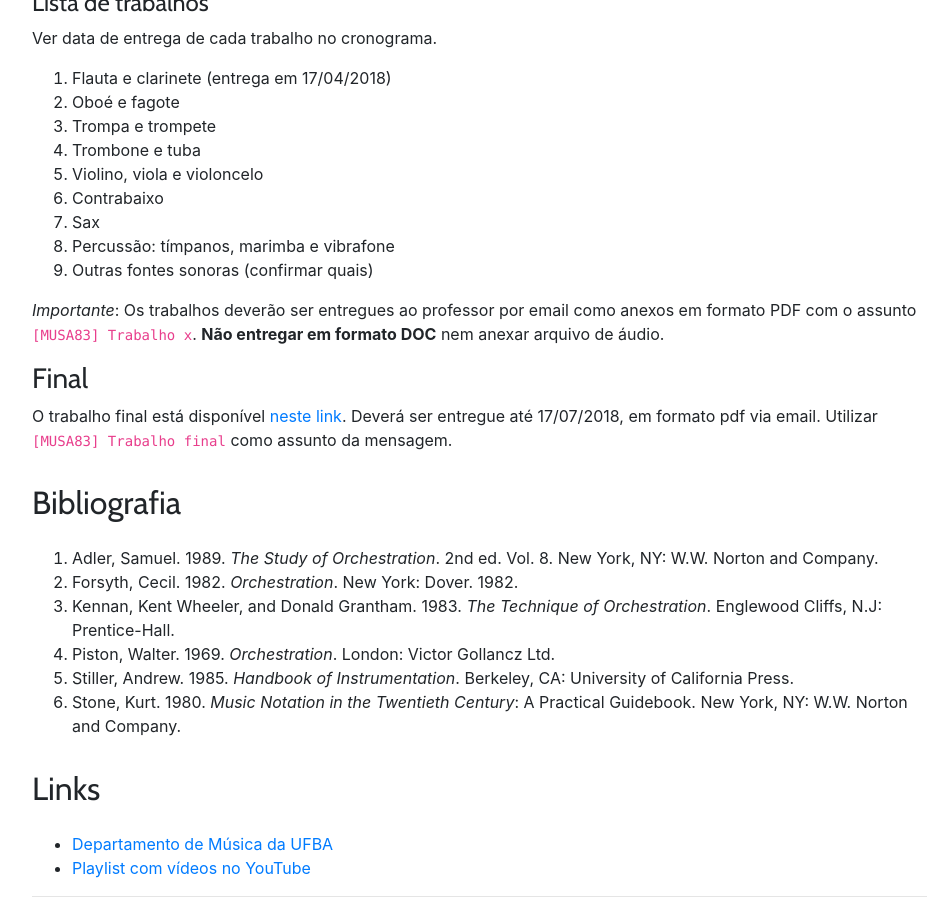
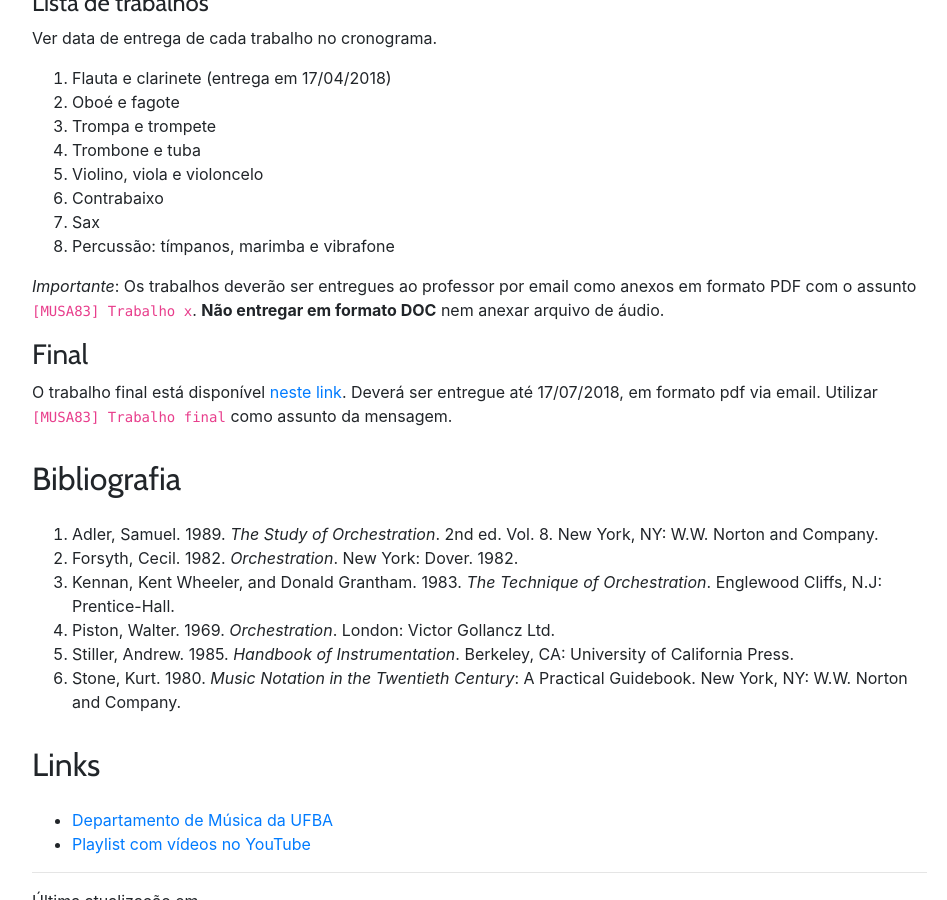
Before and after one commit to kroger/genosmus, a Jekyll site: the page built from _marcos/musa83.md, in a window 1280 px wide and 900 px high, scrolled down 4651 px. Shown: the whole window, without its empty margins (68-1015 px from the left). Built offline with Jekyll 4.4.1, drawn with Linux system fonts in a browser that asks for light colours; the table of contents is made by our own code.

Commit message:
Remoção de atividade

```diff
--- a/_marcos/musa83.md
+++ b/_marcos/musa83.md
@@ -151,7 +151,6 @@ Ver data de entrega de cada trabalho no cronograma.
  1. Contrabaixo
  1. Sax
  1. Percussão: tímpanos, marimba e vibrafone
- 1. Outras fontes sonoras (confirmar quais)
 
 *Importante*: Os trabalhos deverão ser entregues ao professor por email
 como anexos em formato PDF com o assunto
```
